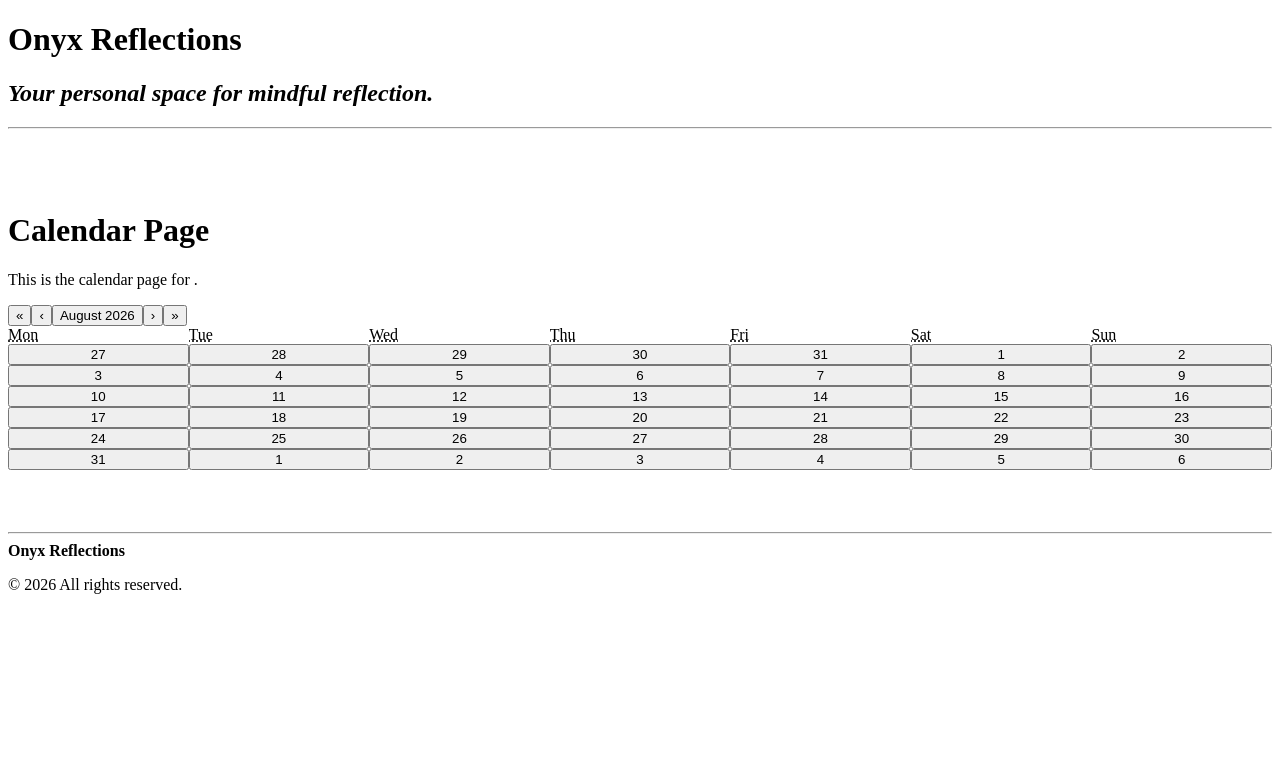
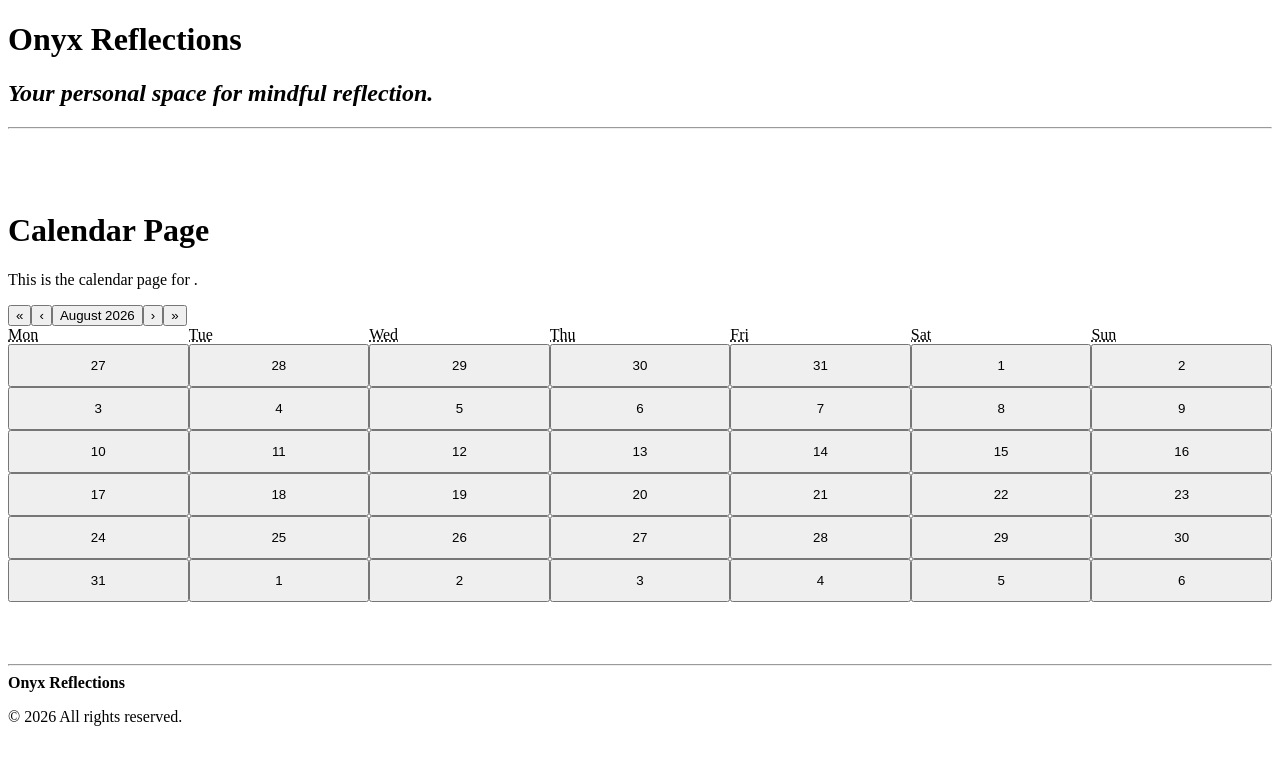
Before and after one commit to Quimeka/software-dev-course-unit1-saunders-quimeka, a React (Vite) app in the folder unit-1-project/: page /calendar in a window 1280 px wide. Shown: the top 764 px of the page. Built offline with nearby package versions, Linux system fonts and the light colour scheme.

Commit message:
implemented calendar coloring and made custom css file to verify tileFill.

```diff
--- a/unit-1-project/src/components/calendar/CalendarPage.jsx
+++ b/unit-1-project/src/components/calendar/CalendarPage.jsx
@@ -5,7 +5,7 @@ import calendarDetailedView from './calendarDetailedView.js';
 //https://www.npmjs.com/package/react-calendar
 import Calendar from 'react-calendar';
 import setText from '../journal/setTextForEntries.js';
-
+import './mood-custom-calendar.css';
 
 export default function CalendarPage({ currentUser }) {
 
@@ -21,11 +21,31 @@ export default function CalendarPage({ currentUser }) {
 
     const entryList = calendarDetailedView(currentUser, formattedDate);
 
+    const getTileClass = ({ date, view }) => {
+        if (view === 'month') {
+            const tileDate = date.toISOString().substring(0, 10);
+
+            const moodsForDate = userMoods.filter(moodEntry =>
+                String(moodEntry.user_id) === String(currentUser) && moodEntry.date === tileDate
+            );
+
+            const lastEntry = moodsForDate[moodsForDate.length - 1];
+
+            if (lastEntry && lastEntry.mood) {
+                return `mood_${lastEntry.mood}`;
+            }
+        }
+        return null;
+    };
+
+
+
     return (
         <div>
             <h1>Calendar Page</h1>
             <p>This is the calendar page for {getUserFirstName(currentUser)}.</p>
             <Calendar
+                tileClassName={getTileClass}
                 name="date"
                 value={date}
                 onChange={handleDateClick} />
@@ -56,7 +76,7 @@ export default function CalendarPage({ currentUser }) {
                                             <p style={{ whiteSpace: 'pre-wrap' }}>
                                                 <strong>Journal Entry:</strong>
                                                 <br />
-                                                 {item.Entry.journal_entry}
+                                                {item.Entry.journal_entry}
                                                 <br />
                                             </p>
                                         )}
--- /dev/null
+++ b/unit-1-project/src/components/calendar/mood-custom-calendar.css
@@ -0,0 +1,38 @@
+
+.mood_1 {
+    background-color: #4a4e69 !important;
+    color: #ffffff !important;
+    font-weight: bold;
+
+}
+
+.mood_2 {
+    background-color: #a8dadc !important;
+    color: #000000 !important;
+    font-weight: bold;
+
+}
+
+.mood_3 {
+    background-color: #eae2b7 !important;
+    color: #000000 !important;
+    font-weight: bold;
+
+}
+
+.mood_4 {
+    background-color: #a9dfbf !important;
+    color: #000000 !important;
+    font-weight: bold;
+
+}
+
+.mood_5 {
+    background-color: #f9c74f !important;
+    color: #000000 !important;
+    font-weight: bold;
+}
+
+.react-calendar__tile {
+    padding: 12px 6px !important;
+}
```
